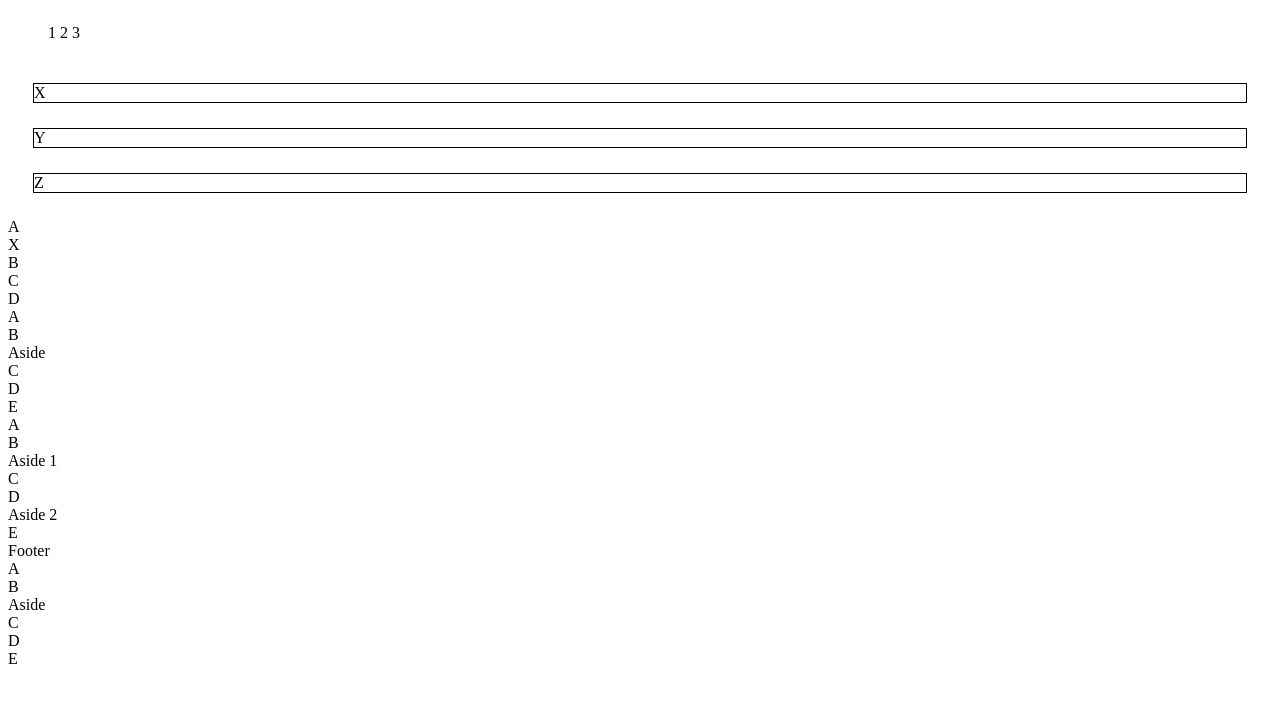
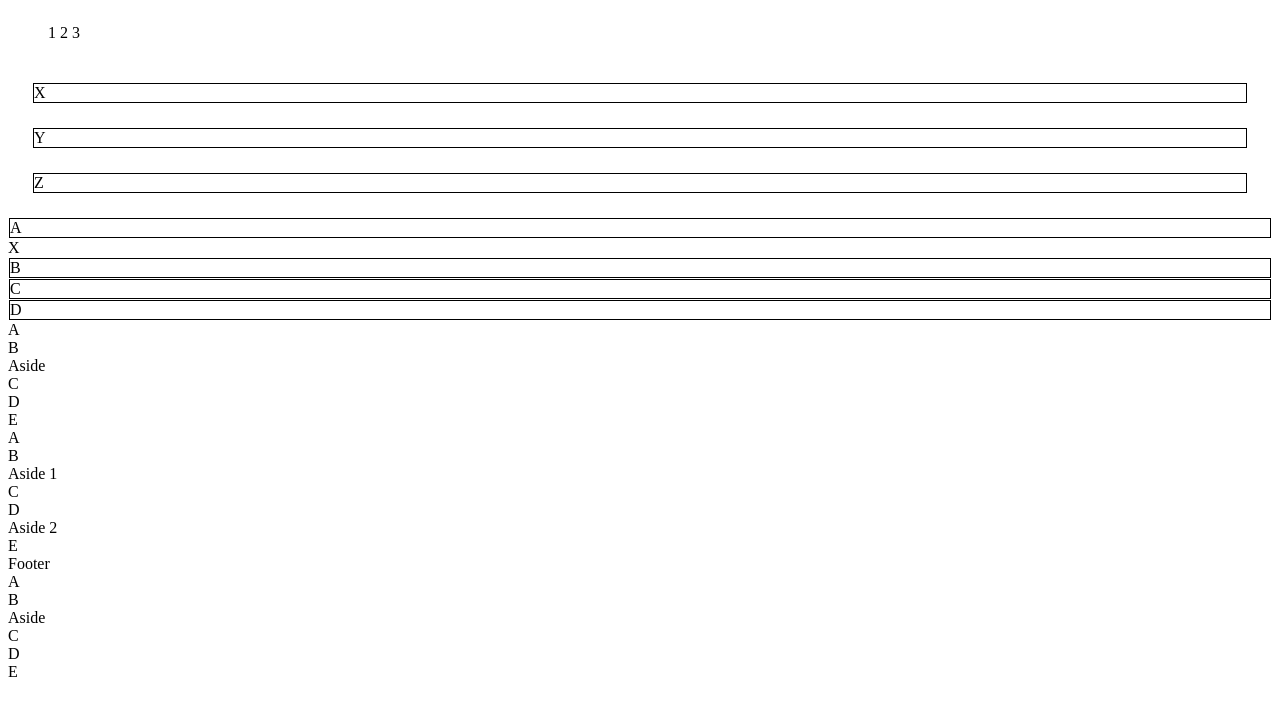
Before and after one commit to lukewalt/pseudo-class-exercise, a plain HTML site: page index.html in a window 1280 px wide. Drawn offline with Linux system fonts and the light colour scheme.

Commit message:
added border to every section element under class 'n-child'

```diff
--- a/main.css
+++ b/main.css
@@ -15,3 +15,8 @@
   border: 1px solid black;
   margin: 25px;
 }
+
+.n-child > section{
+  border: 1px solid black;
+  margin: 1px;
+}
```
